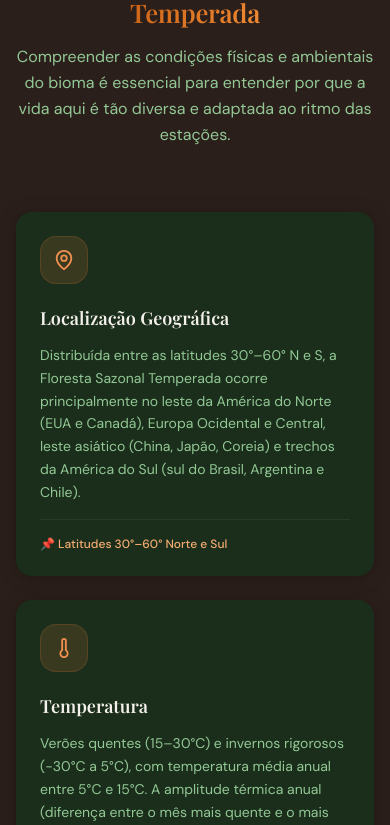
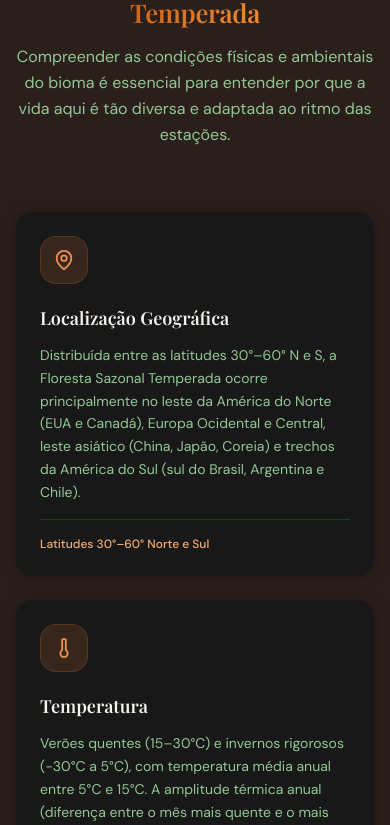
Before and after one commit to alejandrofonsecac/temperate-forest-biome, a React (Vite) app in the folder frontend/: page / in a window 390 px wide. Shown: the part 1161-1986 px from the top of the page. Built offline with nearby package versions, Linux system fonts and the light colour scheme; a web font is replaced by a local one.

Commit message:
Update Colors

```diff
--- a/frontend/src/components/sections/Biodiversidade.tsx
+++ b/frontend/src/components/sections/Biodiversidade.tsx
@@ -70,10 +70,10 @@ function Biodiversidade() {
 
         {/* Cabeçalho */}
         <ScrollReveal className="reveal text-center mb-16">
-          <p className="section-subtitle mb-3">Vida no Bioma</p>
+          <p className="section-subtitle mb-3 text-outono-700">Vida no Bioma</p>
           <h2 className="section-title">
             Biodiversidade da{' '}
-            <span className="text-gradient-floresta">Floresta Temperada</span>
+            <span className=" text-outono-700">Floresta Temperada</span>
           </h2>
           <p className="font-body text-floresta-300 text-base mt-4 max-w-2xl mx-auto leading-relaxed">
             A variação sazonal extrema moldou organismos com estratégias de sobrevivência
@@ -88,11 +88,11 @@ function Biodiversidade() {
         <div className="grid grid-cols-2 sm:grid-cols-4 gap-4 mb-20">
           {grupos.map((grupo, i) => (
             <ScrollReveal key={grupo.nome} className="reveal" delay={i * 60}>
-              <div className="card p-5 text-center group hover:border hover:border-floresta-600/30">
+              <div className="bg-outono-600 card p-5 text-center group hover:border hover:border-floresta-600/30">
                 <div className="text-3xl mb-3">{grupo.icone}</div>
                 <p className="font-display text-neve text-sm font-semibold mb-1">{grupo.nome}</p>
-                <p className="font-body text-outono-400 text-xs font-medium mb-2">{grupo.numero}</p>
-                <p className="font-body text-floresta-400 text-xs leading-snug">{grupo.descricao}</p>
+                <p className="font-body text-white text-xs font-medium mb-2">{grupo.numero}</p>
+                <p className="font-body text-sombra-950 text-xs leading-snug">{grupo.descricao}</p>
               </div>
             </ScrollReveal>
           ))}
--- a/frontend/src/components/sections/Caracterizacao.tsx
+++ b/frontend/src/components/sections/Caracterizacao.tsx
@@ -81,7 +81,7 @@ const regioes = [
 
 function Caracterizacao() {
   return (
-    <section id="caracterizacao" className="section bg-sombra-800">
+    <section id="caracterizacao" className="section bg-terra-900">
       <div className="container-site">
 
         {/* --------------------------------------------------------
@@ -110,7 +110,7 @@ function Caracterizacao() {
               className="reveal"
               delay={i * 80}
             >
-              <div className="card p-6 h-full group">
+              <div className="bg-sombra-900 card bg-som p-6 h-full group">
                 {/* Ícone com fundo laranja */}
                 <div className="flex items-center justify-center w-12 h-12 rounded-2xl bg-outono-600/15 border border-outono-600/20 mb-5 group-hover:bg-outono-600/25 transition-colors duration-300">
                   <span className="text-outono-500">{item.icone}</span>
@@ -127,7 +127,7 @@ function Caracterizacao() {
                 {/* Detalhe em destaque */}
                 <div className="mt-auto pt-4 border-t border-floresta-800">
                   <p className="font-body text-outono-400 text-xs font-medium">
-                    📌 {item.detalhe}
+                     {item.detalhe}
                   </p>
                 </div>
               </div>
@@ -140,7 +140,7 @@ function Caracterizacao() {
             Mapa SVG simplificado + tabela de regiões
         -------------------------------------------------------- */}
         <ScrollReveal className="reveal">
-          <div className="bg-floresta-900 rounded-3xl overflow-hidden">
+          <div className="bg-sombra-900 rounded-3xl overflow-hidden">
             <div className="grid grid-cols-1 lg:grid-cols-2">
 
               {/* Imagem do mapa */}
@@ -150,13 +150,13 @@ function Caracterizacao() {
                   alt="Vista aérea de floresta temperada com folhagem outonal"
                   className="w-full h-full object-cover"
                 />
-                <div className="absolute inset-0 bg-gradient-to-r from-transparent to-floresta-900/60 hidden lg:block" />
-                <div className="absolute inset-0 bg-gradient-to-t from-floresta-900/80 to-transparent lg:hidden" />
+                <div className="absolute inset-0 bg-gradient-to-r from-transparent to-outono-600/60 hidden lg:block" />
+                <div className="absolute inset-0 bg-gradient-to-t from-sombra-900/70 to-transparent lg:hidden" />
 
                 {/* Label sobre a imagem */}
                 <div className="absolute bottom-4 left-4 glass rounded-xl px-4 py-2">
                   <p className="font-body text-neve text-xs font-medium">
-                    🍂 Floresta outonal — Canadá / Nova Inglaterra
+                     Floresta outonal — Canadá / Nova Inglaterra
                   </p>
                 </div>
               </div>
@@ -176,17 +176,17 @@ function Caracterizacao() {
                   {regioes.map((regiao, i) => (
                     <div
                       key={regiao.nome}
-                      className="flex items-start gap-3 p-3 rounded-xl bg-floresta-800/50 hover:bg-floresta-800 transition-colors duration-200"
+                      className="flex items-start gap-3 p-3 rounded-xl bg-outono-200 transition-colors duration-200"
                     >
                       {/* Número */}
-                      <span className="flex items-center justify-center w-6 h-6 rounded-full bg-outono-600/20 text-outono-400 text-xs font-bold shrink-0 mt-0.5">
+                      <span className="flex items-center justify-center w-6 h-6 rounded-full border-sombra-950 bg-outono-600/20 text-sombra-950  text-xs font-bold shrink-0 mt-0.5">
                         {i + 1}
                       </span>
                       <div className="flex-1 min-w-0">
-                        <p className="font-body text-neve text-sm font-medium">{regiao.nome}</p>
-                        <p className="font-body text-floresta-400 text-xs">{regiao.paises}</p>
+                        <p className="font-body text-sombra-950 text-sm font-medium">{regiao.nome}</p>
+                        <p className="font-body text-sombra-900 text-xs">{regiao.paises}</p>
                       </div>
-                      <span className="font-body text-outono-500 text-xs font-medium whitespace-nowrap">
+                      <span className="font-body text-outono-700 text-xs font-medium whitespace-nowrap">
                         {regiao.area}
                       </span>
                     </div>
--- a/frontend/src/components/sections/FaunaSection.tsx
+++ b/frontend/src/components/sections/FaunaSection.tsx
@@ -13,7 +13,7 @@ import { faunaDestaque } from '../../data/faunaData';
 
 function FaunaSection() {
   return (
-    <section id="fauna" className="section bg-sombra-800">
+    <section id="fauna" className="section bg-sombra-950">
       <div className="container-site">
 
         {/* Cabeçalho */}
--- a/frontend/src/components/sections/ImpactosHumanos.tsx
+++ b/frontend/src/components/sections/ImpactosHumanos.tsx
@@ -81,7 +81,7 @@ const conservacao = [
 
 function ImpactosHumanos() {
   return (
-    <section id="impactos" className="section bg-sombra-800">
+    <section id="impactos" className="section bg-sombra-950">
       <div className="container-site">
 
         {/* Cabeçalho */}
@@ -131,10 +131,9 @@ function ImpactosHumanos() {
                       <h3 className="font-display text-neve text-lg font-semibold">{item.titulo}</h3>
                       <span className={`badge text-xs ${
                         item.gravidade === 'alta'
-                          ? 'bg-red-700/15 text-red-400 border border-red-700/25'
-                          : 'bg-yellow-700/15 text-yellow-400 border border-yellow-700/25'
+                          ? 'bg-red-700 text-red-400 border border-red-700/25'
+                          : 'bg-yellow-400 text-yellow-400'
                       }`}>
-                        {item.gravidade === 'alta' ? 'Impacto Alto' : 'Impacto Médio'}
                       </span>
                     </div>
                     <p className="font-body text-floresta-200 text-sm leading-relaxed mb-3">
@@ -142,7 +141,7 @@ function ImpactosHumanos() {
                     </p>
                     <div className="bg-floresta-800/60 rounded-xl p-3">
                       <p className="font-body text-outono-400 text-xs">
-                        📌 Exemplo real: {item.exemplo}
+                         Exemplo real: {item.exemplo}
                       </p>
                     </div>
                   </div>
@@ -156,7 +155,7 @@ function ImpactosHumanos() {
         <ScrollReveal className="reveal">
           <div className="bg-floresta-900 rounded-3xl p-8 md:p-12">
             <div className="text-center mb-10">
-              <p className="section-subtitle mb-2">Soluções</p>
+              <p className="section-subtitle mb-2 text-outono-600">Soluções</p>
               <h3 className="font-display text-neve text-display-md font-semibold">
                 Estratégias de Conservação
               </h3>
@@ -166,7 +165,7 @@ function ImpactosHumanos() {
               {conservacao.map((item, i) => (
                 <div
                   key={item.titulo}
-                  className="flex gap-4 p-5 rounded-2xl bg-floresta-800/50 hover:bg-floresta-800 transition-colors duration-300"
+                  className="flex gap-4 p-5 rounded-2xl bg-sombra-950 hover:bg-floresta-800 transition-colors duration-300"
                 >
                   <div className="flex items-center justify-center w-10 h-10 rounded-xl bg-floresta-600/30 text-floresta-300 shrink-0">
                     {item.icone}
--- a/frontend/src/styles/globals.css
+++ b/frontend/src/styles/globals.css
@@ -44,6 +44,11 @@
   --color-floresta-400: #549E65;
   --color-floresta-300: #78BE88;
   --color-floresta-200: #A8D8B0;
+
+  --color-sombra-950: #121212;
+  --color-sombra-900: #181818;
+  --color-sombra-800: #092026;
+  --color-sombra-700: #0C3B41;
 
   /* Tipografia */
   --font-display: 'Playfair Display', Georgia, serif;
@@ -281,7 +286,7 @@ img {
 
   /* Tag de badge (Endêmica, Nativa etc.) */
   .badge {
-    @apply inline-flex items-center gap-1 px-3 py-1 rounded-pill
+    @apply inline-flex items-center gap-1 px-3 py-1 rounded-full
            text-xs font-body font-medium;
   }
 
--- a/frontend/tailwind.config.ts
+++ b/frontend/tailwind.config.ts
@@ -26,9 +26,11 @@ const config: Config = {
         },
         outono: {
           // Laranja e âmbar outonal — cor de destaque (10%)
-          900: '#7A2F00',
+          1100: '#F37622',
+          1000: '#F05042',
+          900: '#934300',
           800: '#A84000',
-          700: '#C95200',
+          700: '#EF4723',
           600: '#E07B39',  // Principal destaque
           500: '#F09050',
           400: '#F5AC70',
@@ -38,7 +40,7 @@ const config: Config = {
         },
         terra: {
           // Tons terrosos / marrom — cor secundária (20%)
-          900: '#2C1A0A',
+          900: '#2B1F1B',
           800: '#4A2E12',
           700: '#6B4220',
           600: '#8B5E3C',
@@ -53,8 +55,8 @@ const config: Config = {
         sombra: {
           950: '#121212',
           900: '#181818',
-          800: '#2b1f1b',
-          700: '#2e1809',
+          800: '#092026',
+          700: '#0C3B41',
         },
         neve: {
           // Para textos claros e fundos de seções específicas
```
